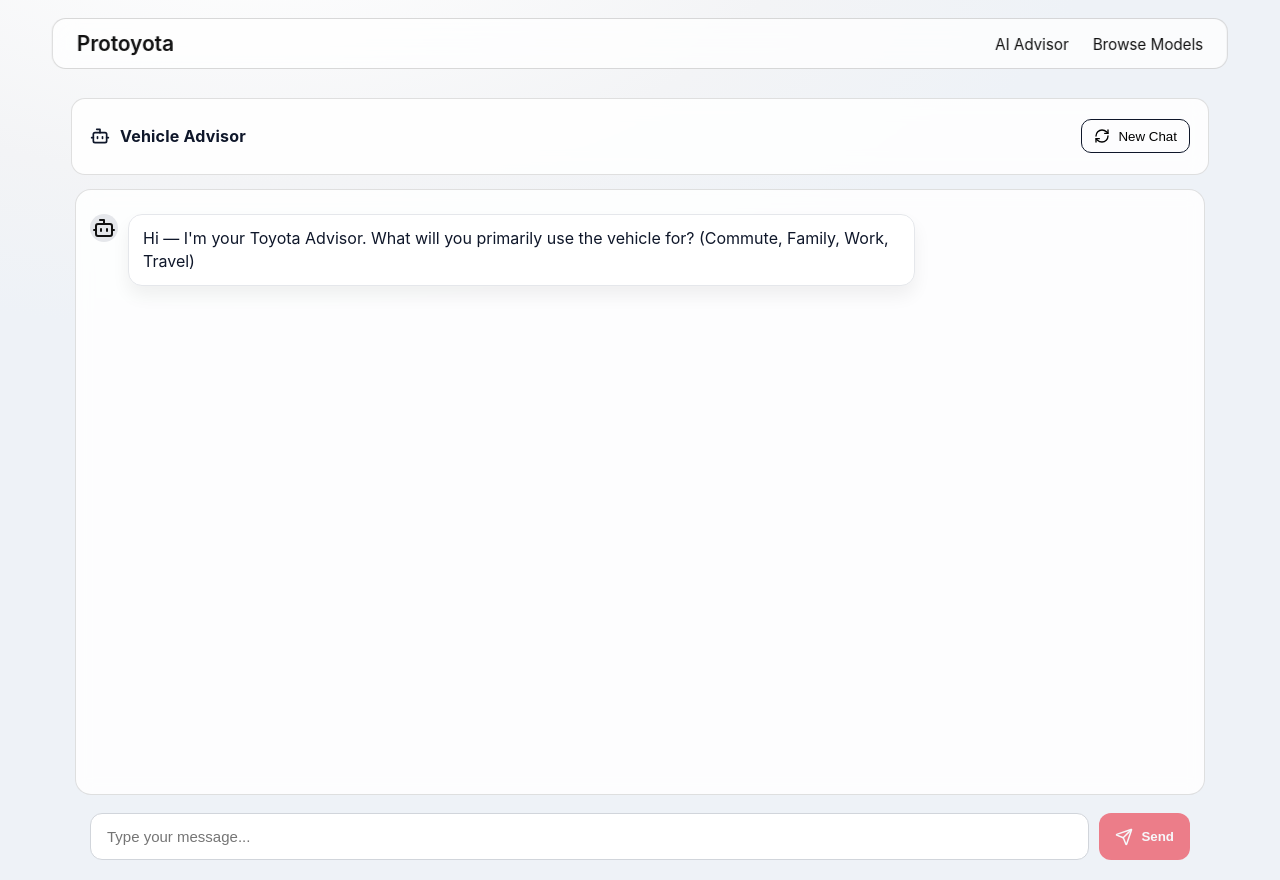
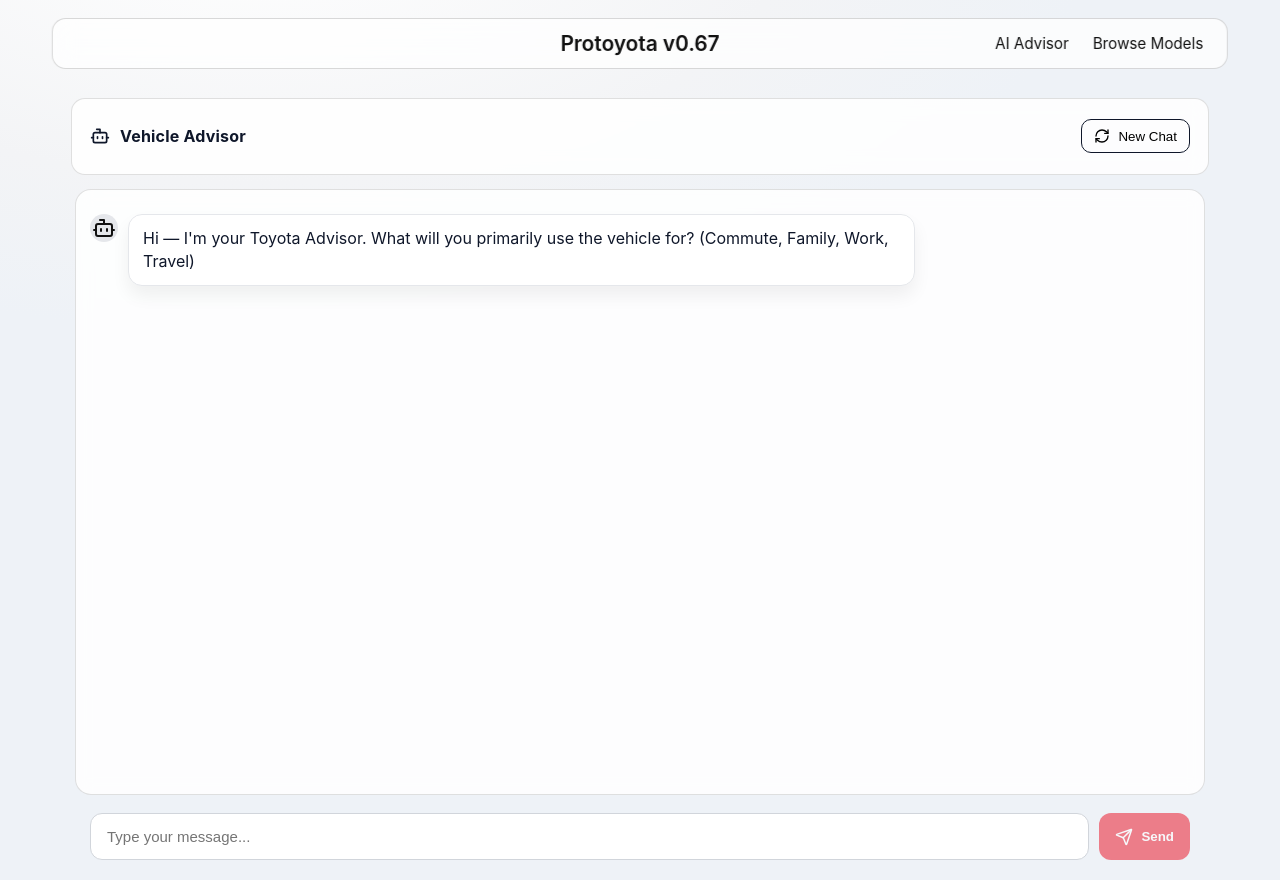
Before and after one commit to Vijaya-pixel/ProtoyotaAI, a React (Create React App) app: page /assistant in a window 1280 px wide. Built offline with nearby package versions, Linux system fonts and the light colour scheme.

Commit message:
Fixed random asteriks in chatbot and rearranged navbar

```diff
--- a/src/Services/aiService.js
+++ b/src/Services/aiService.js
@@ -26,8 +26,13 @@ export const generateResponse = async (messages) => {
 
     const data = await response.json();
     const reply = data?.choices?.[0]?.message?.content?.trim();
-    // Remove special tokens that sometimes appear in the response
-    const cleanedReply = reply?.replace(/<[｜|]\s*begin[▁_]\s*of[▁_]\s*sentence\s*[｜|]>/gi, '').trim();
+    // Remove special tokens, HTML tags, and markdown formatting
+    const cleanedReply = reply
+      ?.replace(/<[｜|]\s*begin[▁_]\s*of[▁_]\s*sentence\s*[｜|]>/gi, '')
+      ?.replace(/<[^>]*>/g, '') // Remove HTML tags
+      ?.replace(/\*\*/g, '') // Remove ** markdown bold
+      ?.replace(/\*/g, '') // Remove * markdown
+      ?.trim();
     return cleanedReply ?? "Can you rephrase that?";
   } catch (error) {
     console.error("OpenRouter API Error:", error);
@@ -44,7 +49,7 @@ You are ToyotaBot, a professional Toyota dealership advisor.
 STYLE
 - Clear, short answers (2–4 sentences).
 - No emojis, no hype.
-- Use <b>bold</b> for model names.
+- Use plain text only, no markdown or HTML formatting.
 
 BEHAVIOR
 - Understand typos and infer intent.
--- a/src/components/Navbar.css
+++ b/src/components/Navbar.css
@@ -16,21 +16,44 @@
     z-index: 999;
   }
 
+  .nav-left, .nav-right {
+    flex: 1;
+    display: flex;
+    align-items: center;
+  }
+
+  .nav-left {
+    justify-content: flex-start;
+  }
+
+  .nav-right {
+    justify-content: flex-end;
+    gap: 24px;
+  }
+
+  .nav-center {
+    flex: 0;
+    display: flex;
+    justify-content: center;
+    white-space: nowrap;
+  }
+
   .nav-logo {
     font-size: 1.3rem;
     font-weight: 600;
     text-decoration: none;
     color: #111;
+    white-space: nowrap;
   }
 
-  .nav-links a {
-    margin-left: 24px;
+  .nav-right a {
     text-decoration: none;
     color: #111;
     font-size: 0.95rem;
     transition: 0.2s;
+    white-space: nowrap;
   }
 
-  .nav-links a:hover {
+  .nav-right a:hover {
     opacity: 0.55;
   }
--- a/src/components/Navbar.jsx
+++ b/src/components/Navbar.jsx
@@ -6,10 +6,13 @@ export default function Navbar() {
   return (
     <nav className="nav">
       <div className="nav-left">
-        <Link to="/" className="nav-logo">Protoyota</Link>
       </div>
 
-      <div className="nav-links">
+      <div className="nav-center">
+        <Link to="/" className="nav-logo">Protoyota v0.67</Link>
+      </div>
+
+      <div className="nav-right">
         <Link to="/assistant">AI Advisor</Link>
         <Link to="/catalog">Browse Models</Link>
       </div>
```
